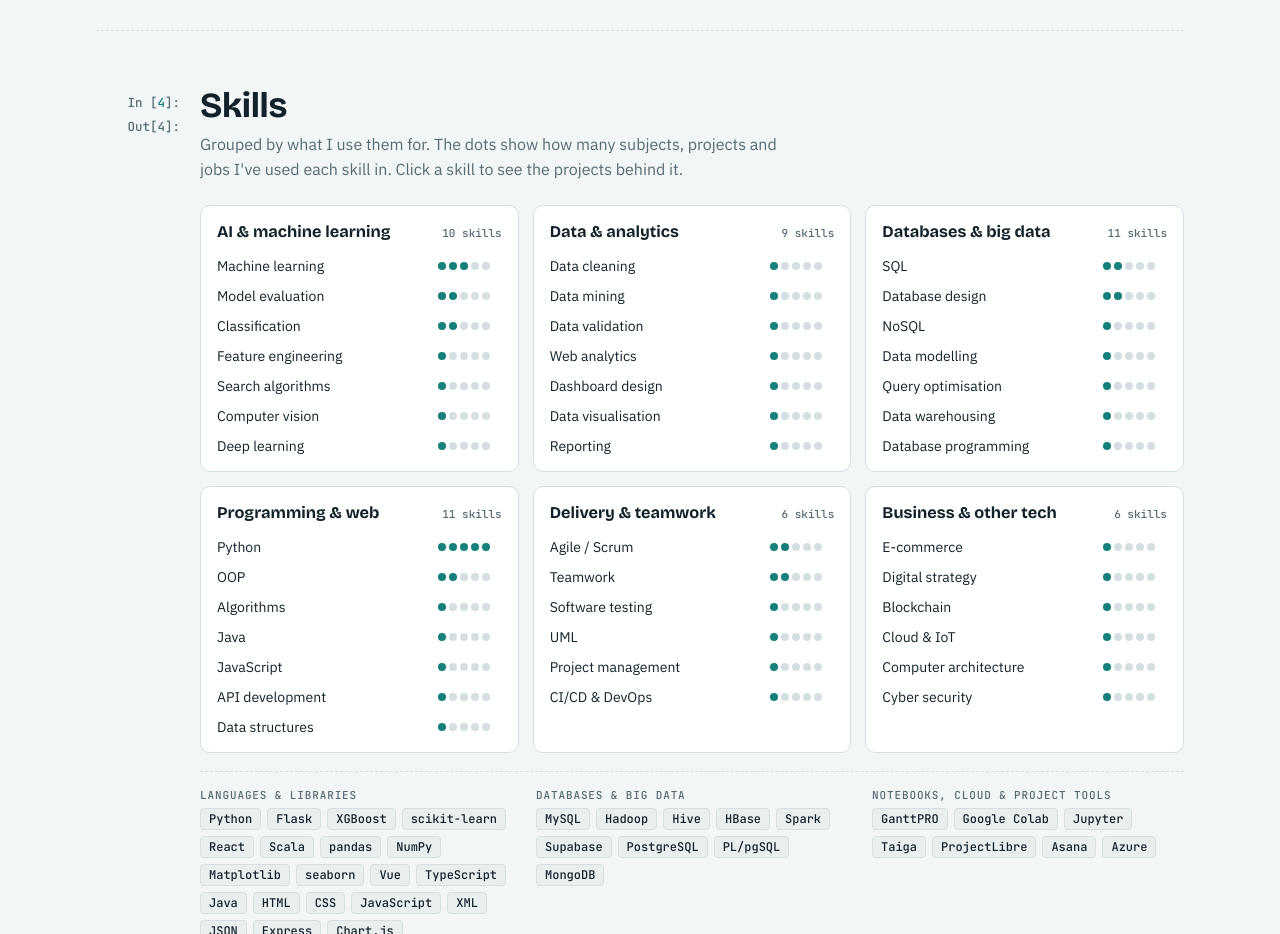
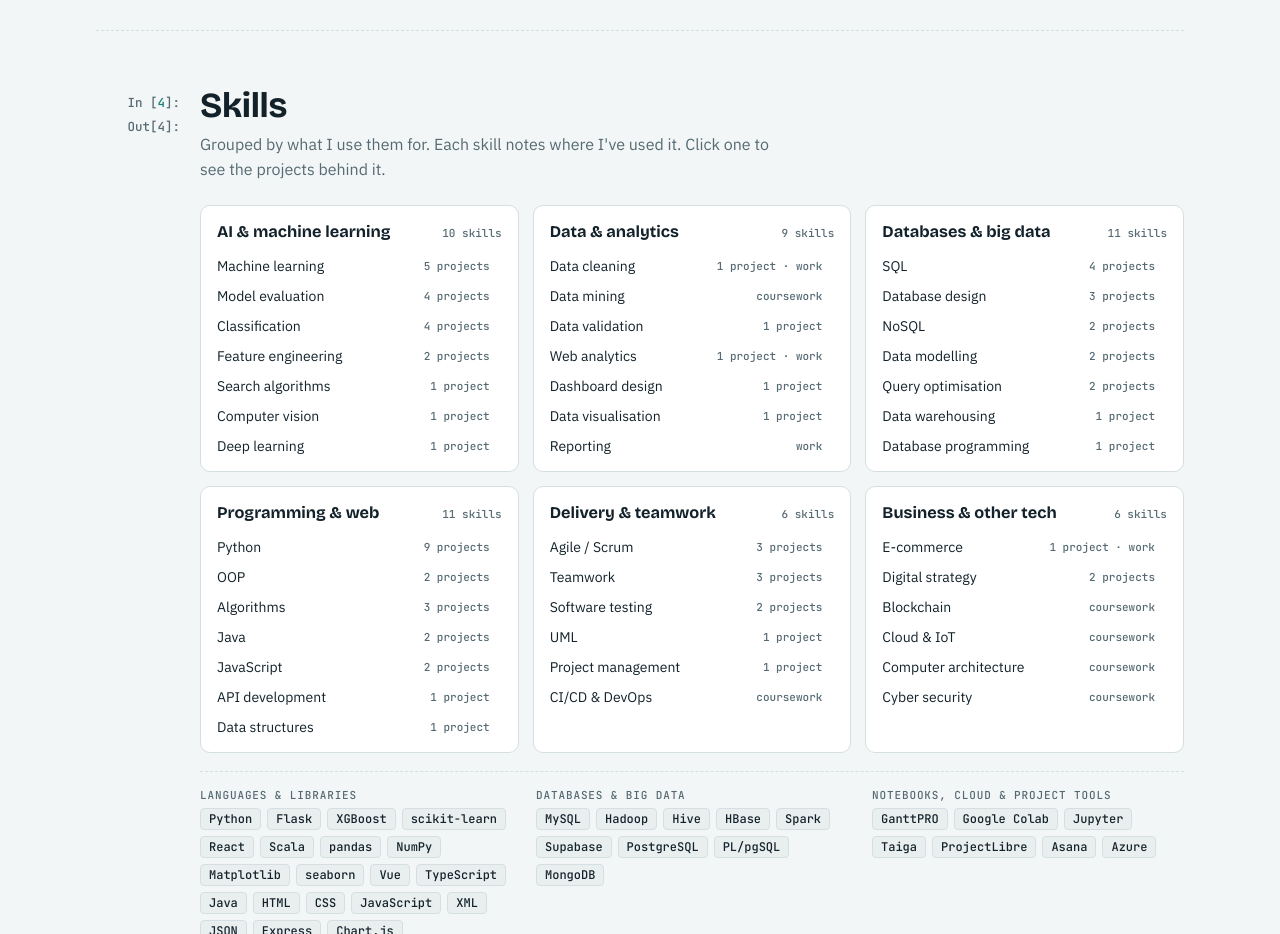
Before and after one commit to akamanlev/akamanlev.github.io, a plain HTML site: page index.html in a window 1280 px wide. Shown: the part 2020-2954 px from the top of the page. Drawn offline with nearby package versions, Linux system fonts and the light colour scheme.

Commit message:
Replace skill dot meters with where-used labels
Co-Authored-By: Claude Opus 5.5 <noreply@anthropic.com>
Claude-Session: https://claude.ai/code/session_013h4VqxE54rVxcQsoDLQ6Sd

```diff
--- a/index.html
+++ b/index.html
@@ -169,9 +169,8 @@ table.df{width:100%;border-collapse:collapse;font:400 13.5px var(--font-mono);fo
 .scat h3 span{font:500 11px var(--font-mono);color:var(--muted)}
 .srow{display:flex;align-items:center;justify-content:space-between;gap:10px;width:100%;padding:6px 6px;margin:0 -6px;border:0;border-radius:5px;background:none;color:var(--fg);font:400 14px var(--font-body);text-align:left;cursor:pointer}
 .srow:hover{background:var(--sunken)} .srow:hover .nm{color:var(--accent)}
-.dots{display:flex;gap:3px;flex:none}
-.dots i{width:8px;height:8px;border-radius:50%;background:var(--line)}
-.dots i.on{background:var(--accent)}
+.ev{flex:none;font:500 11px var(--font-mono);color:var(--muted);white-space:nowrap}
+.srow:hover .ev{color:var(--accent)}
 .toolstrip{margin-top:18px;display:grid;grid-template-columns:repeat(auto-fit,minmax(260px,1fr));gap:14px 24px;padding-top:16px;border-top:1px dashed var(--line)}
 .toolstrip h4{margin:0 0 6px;font:500 11px var(--font-mono);letter-spacing:.08em;text-transform:uppercase;color:var(--muted)}
 .toolstrip .chips .tag{font-size:12px}
@@ -373,7 +372,7 @@ transcript.<span class="k">describe</span>()</div>
       <div class="head">
         <div>
           <h2>Skills</h2>
-          <p>Grouped by what I use them for. The dots show how many subjects, projects and jobs I've used each skill in. Click a skill to see the projects behind it.</p>
+          <p>Grouped by what I use them for. Each skill notes where I've used it. Click one to see the projects behind it.</p>
         </div>
       </div>
       <div class="skillcats" id="skillcats"></div>
@@ -576,6 +575,16 @@ function add(skill,col,src){ if(!skill) return; ev[skill]=ev[skill]||{}; (ev[ski
 mods.forEach(function(m){ (m.skills||[]).forEach(function(s){ add(s,String(m.year),m.name); }); });
 D.projects.forEach(function(p){ var c=p.year<2024?"Work":String(p.year); if(cols.indexOf(c)<0) c="Work"; (p.skills||[]).forEach(function(s){ add(s,c,p.title); }); });
 D.experience.forEach(function(x){ (x.skills||[]).forEach(function(s){ add(s,"Work",x.role); }); });
+var kind={};
+function addK(skill,k){ if(!skill) return; kind[skill]=kind[skill]||{m:0,p:0,w:0}; kind[skill][k]++; }
+mods.forEach(function(m){ (m.skills||[]).forEach(function(s){ addK(s,"m"); }); });
+D.projects.forEach(function(p){ (p.skills||[]).forEach(function(s){ addK(s,"p"); }); });
+D.experience.forEach(function(x){ (x.skills||[]).forEach(function(s){ addK(s,"w"); }); });
+function evLabel(s){ var k=kind[s]||{m:0,p:0,w:0}, out=[];
+  if(k.p) out.push(k.p+(k.p>1?" projects":" project"));
+  if(k.w) out.push("work");
+  if(!out.length && k.m) out.push("coursework");
+  return out.join(" · "); }
 function total(s){ return cols.reduce(function(a,c){return a+((ev[s][c]||[]).length);},0); }
 var skillRows=Object.keys(ev).sort(function(a,b){return total(b)-total(a) || a.localeCompare(b);}).slice(0,16);
 var maxC=1; skillRows.forEach(function(s){ cols.forEach(function(c){ maxC=Math.max(maxC,(ev[s][c]||[]).length); }); });
@@ -594,8 +603,8 @@ function drawHeat(){
   $("#skillcats").innerHTML=cats.filter(function(c){return c[1].length;}).map(function(c){
     var list=c[1].slice().sort(function(a,b){return total(b)-total(a)||a.localeCompare(b);}).slice(0,7);
     return '<div class="scat"><h3>'+esc(c[0])+'<span>'+c[1].length+' skills</span></h3>'+list.map(function(k){
-      var t=total(k), on=Math.max(1,Math.round(5*t/maxT)), src=[]; cols.forEach(function(cc){ src=src.concat(ev[k][cc]||[]); });
-      return '<button type="button" class="srow" data-s="'+esc(k)+'" title="'+esc("Used in: "+src.join(", "))+'"><span class="nm">'+esc(k)+'</span><span class="dots" aria-label="'+t+' uses">'+[0,1,2,3,4].map(function(i){return '<i class="'+(i<on?"on":"")+'"></i>';}).join("")+'</span></button>';
+      var src=[]; cols.forEach(function(cc){ src=src.concat(ev[k][cc]||[]); });
+      return '<button type="button" class="srow" data-s="'+esc(k)+'" title="'+esc("Used in: "+src.join(", "))+'"><span class="nm">'+esc(k)+'</span><span class="ev">'+esc(evLabel(k))+'</span></button>';
     }).join("")+'</div>';
   }).join("");
   $("#skillcats").querySelectorAll(".srow").forEach(function(b){ b.addEventListener("click",function(){ filterSkill(b.dataset.s); scrollToId("projects"); }); });
```
